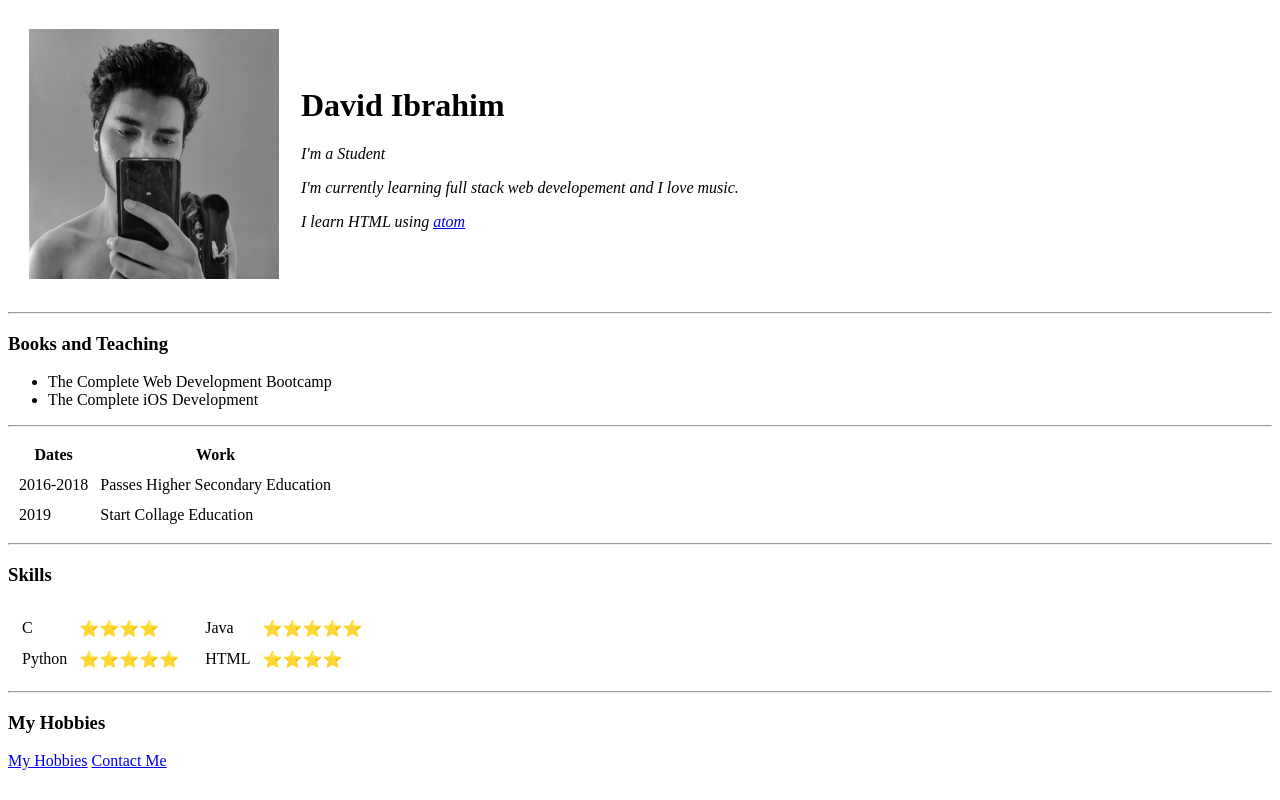
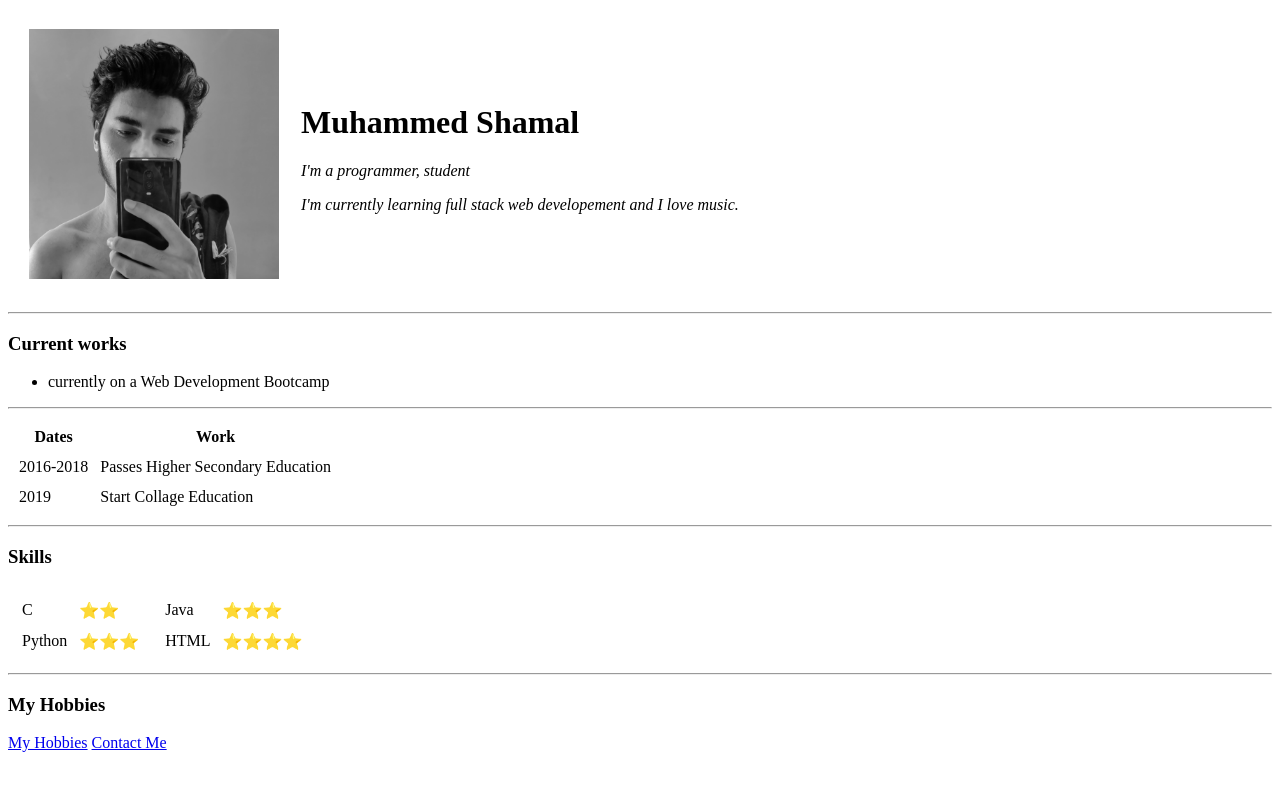
Before and after one commit to shamal0/cv, a plain HTML site: page index.html in a window 1280 px wide. Drawn offline with Linux system fonts and the light colour scheme.

Commit message:
Update index.html

```diff
--- a/index.html
+++ b/index.html
@@ -3,7 +3,7 @@
 
 <head>
     <meta charset="utf-8">
-    <title>David's Personal Site</title>
+    <title>Shamal's Personal Site</title>
 </head>
 
 <body>
@@ -11,18 +11,16 @@
         <tr>
             <td><img src="Images/IMG_20200709_195218_685.jpg" height=250px alt="There was supposed to be a quote."></td>
             <td>
-                <h1>David Ibrahim</h1>
-                <p><em>I'm a Student</p>
+                <h1>Muhammed Shamal</h1>
+                <p><em>I'm a programmer, student</p>
                 <p>I'm currently learning full stack web developement and I love music.</p>
-                <p>I learn HTML using <em><a href="https://atom.io/">atom</a></em></p>
             </td>
         </tr>
     </table>
     <hr>
-    <h3>Books and Teaching</h3>
+    <h3>Current works</h3>
     <ul>
-        <li>The Complete Web Development Bootcamp</li>
-        <li>The Complete iOS Development</li>
+        <li>currently on a Web Development Bootcamp</li>
     </ul>
     <hr>
     <table cellspacing="10">
@@ -55,11 +53,11 @@
                 <table cellspacing="10">
                     <tr>
                         <td>C</td>
-                        <td>⭐⭐⭐⭐</td>
+                        <td>⭐⭐</td>
                     </tr>
                     <tr>
                         <td>Python</td>
-                        <td>⭐⭐⭐⭐⭐</td>
+                        <td>⭐⭐⭐</td>
                     </tr>
                 </table>
             </td>
@@ -67,7 +65,7 @@
                 <table cellspacing="10">
                     <tr>
                         <td>Java</td>
-                        <td>⭐⭐⭐⭐⭐</td>
+                        <td>⭐⭐⭐</td>
                     </tr>
                     <tr>
                         <td>HTML</td>
```
